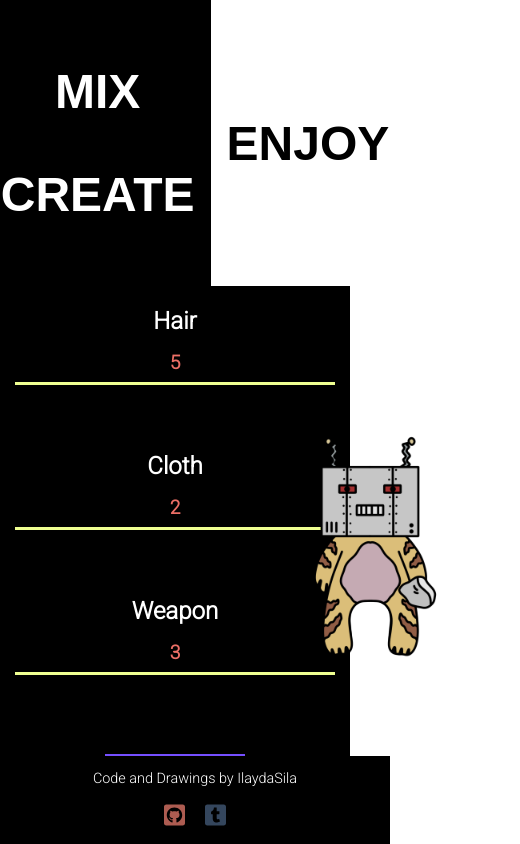
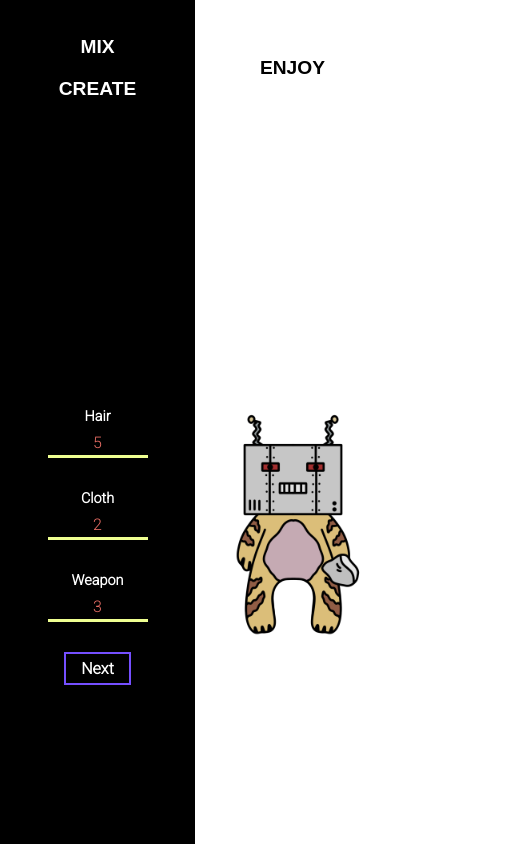
Before and after one commit to ilaydasila/necessary-characters, a React (Create React App) app: page / in a window 390 px wide. Shown: the top 844 px of the page, 520 px wide, since content can reach past the window. Built offline with nearby package versions, Linux system fonts and the light colour scheme; a web font is replaced by a local one.

Commit message:
media queries

```diff
--- a/src/App.js
+++ b/src/App.js
@@ -46,8 +46,10 @@ function App() {
       </Main>
 
       <Footer>
-        <p>Code and Drawings by IlaydaSila</p>
-        <p>
+        <p className='details'>
+          Code and Drawings by <span>IlaydaSila</span>
+        </p>
+        <p className='links'>
           <a
             target='_blank'
             rel='noopener noreferrer'
--- a/src/footer.scss
+++ b/src/footer.scss
@@ -3,12 +3,19 @@
 .footer-style {
   background-color: $black;
   color: $white;
-  position: fixed;
-  left: 0;
-  bottom: 0;
+  flex-shrink: 0;
   width: 100%;
   p {
     font-size: 0.9rem;
+    margin-top: 0;
+  }
+
+  .details {
+    margin-bottom: 10px;
+    span {
+      color: #ec6f66;
+      font-weight: 700;
+    }
   }
 
   .github {
@@ -31,3 +38,14 @@
     font-size: 1.5rem;
   }
 }
+
+@media (max-width: 576px) {
+  .footer-style {
+    p {
+      font-size: 0.8rem;
+    }
+    a {
+      font-size: 1rem;
+    }
+  }
+}
--- a/src/form.scss
+++ b/src/form.scss
@@ -55,18 +55,6 @@ form {
   }
 }
 
-.name {
-  color: #ec6f66;
-  font-size: 3rem;
-  font-weight: 800;
-  text-transform: uppercase;
-  transition: 0.4s;
-  cursor: default;
-  &:hover {
-    color: #efff91;
-  }
-}
-
 button {
   background: rgba(0, 0, 0, 0.5);
   border: 2px solid #754fff;
@@ -82,3 +70,53 @@ button {
     border: 2px solid #ff71e0;
   }
 }
+
+@media (max-width: 768px) {
+  form {
+    select {
+      font-size: 1rem;
+      font-weight: 400;
+      width: 200px;
+      padding: 5px 0;
+      margin: 8px 0 32px;
+    }
+
+    input {
+      font-size: 1.2rem;
+      width: 200px;
+      padding: 5px 0;
+      margin: 8px 0 32px;
+    }
+  }
+  button {
+    padding: 10px 35px;
+    font-size: 1rem;
+    margin: 0 0;
+  }
+}
+
+@media (max-width: 576px) {
+  form {
+    label {
+      font-size: 0.9rem;
+    }
+    select {
+      font-size: 1rem;
+      width: 100px;
+      padding: 3px 0;
+      margin: 5px 0 15px;
+    }
+
+    input {
+      font-size: 1rem;
+      width: 100px;
+      padding: 3px 0;
+      margin: 5px 0 15px;
+    }
+  }
+  button {
+    padding: 5px 15px;
+    font-size: 1rem;
+    margin: 0 0;
+  }
+}
--- a/src/global.scss
+++ b/src/global.scss
@@ -20,3 +20,8 @@ body {
   padding: 0;
   height: 100%;
 }
+
+p {
+  margin: 0;
+  padding: 0;
+}
--- a/src/header.scss
+++ b/src/header.scss
@@ -5,6 +5,9 @@
   align-items: center;
   justify-content: center;
   cursor: default;
+  p {
+    margin-top: 20px;
+  }
 }
 
 .left-half {
@@ -32,3 +35,23 @@
   font-size: 3rem;
   font-weight: 800;
 }
+
+@media (max-width: 768px) {
+  .black-p {
+    font-size: 2rem;
+  }
+
+  .white-p {
+    font-size: 2rem;
+  }
+}
+
+@media (max-width: 576px) {
+  .black-p {
+    font-size: 1.2rem;
+  }
+
+  .white-p {
+    font-size: 1.2rem;
+  }
+}
--- a/src/main.scss
+++ b/src/main.scss
@@ -3,7 +3,7 @@
 #wrapper {
   display: flex;
   flex-direction: row;
-  height: 65vh;
+  height: 100vh;
 }
 
 #left {
--- a/src/stepsAndResult/result.scss
+++ b/src/stepsAndResult/result.scss
@@ -1,4 +1,5 @@
 .name {
+  margin-bottom: 50px;
   color: #ec6f66;
   font-size: 3rem;
   font-weight: 800;
@@ -9,3 +10,16 @@
     color: #efff91;
   }
 }
+
+@media (max-width: 768px) {
+  .name {
+    font-size: 2rem;
+    font-weight: 800;
+  }
+}
+
+@media (max-width: 576px) {
+  .name {
+    font-size: 1rem;
+  }
+}
```
